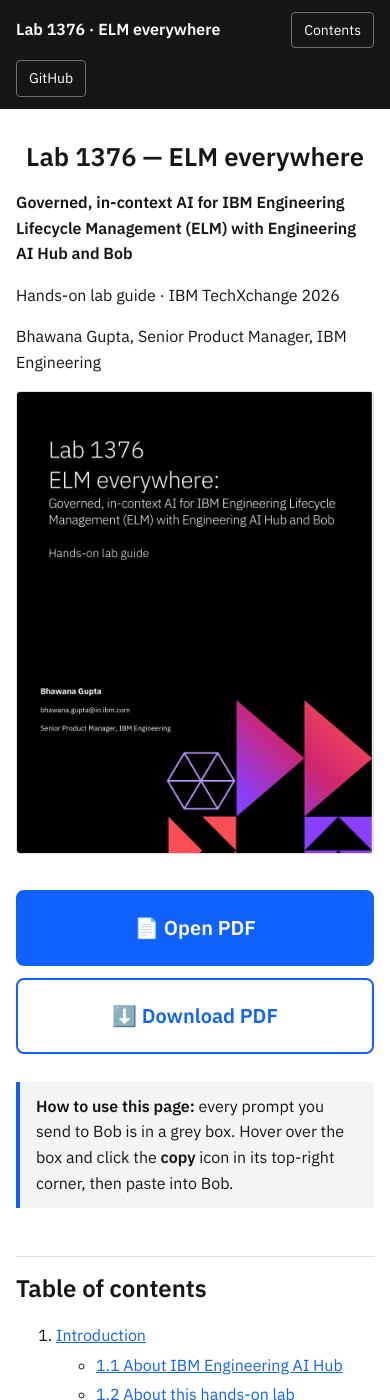
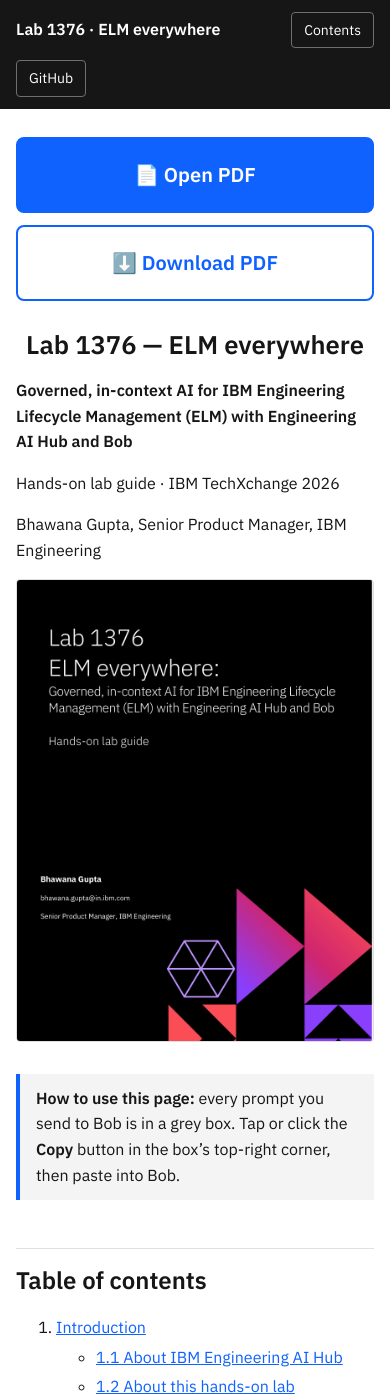
Before and after one commit to brettscharm/lab-1376-elm-everywhere, a Jekyll site: the page built from README.md, in a window 390 px wide and 1400 px high. Built offline with Jekyll 4.4.1, drawn with Linux system fonts in a browser that asks for light colours; our own code applies the rules of GitHub Pages for plain Markdown files.

Commit message:
Put large Open PDF and Download PDF buttons at the top of the site
Co-Authored-By: Claude Opus 5.5 <noreply@anthropic.com>

```diff
--- a/README.md
+++ b/README.md
@@ -14,7 +14,7 @@ Bhawana Gupta, Senior Product Manager, IBM Engineering
   <a href="https://github.com/brettscharm/lab-1376-elm-everywhere/raw/main/Lab-1376-ELM-everywhere.pdf"><img src="https://img.shields.io/badge/Download_PDF-24a148?style=for-the-badge" alt="Download PDF" height="48"></a>
 </p>
 
-> **How to use this page:** every prompt you send to Bob is in a grey box. Hover over the box and click the **copy** icon in its top-right corner, then paste into Bob.
+> **How to use this page:** every prompt you send to Bob is in a grey box. Tap or click the **Copy** button in the box's top-right corner, then paste into Bob.
 
 ---
 
--- a/_layouts/default.html
+++ b/_layouts/default.html
@@ -67,34 +67,28 @@
   @media (max-width: 600px) {
     .cta { flex-direction: column; gap: 12px; }
     .cta a { width: 100%; min-width: 0; padding: 20px; font-size: 20px; }
-    header a.btn.pdf { display: none; }
+    .cta { margin-top: 4px; }
     h1 { font-size: 1.6rem; text-align: center; }
   }
+  /* The site has its own buttons at the top, so hide the README's GitHub-only badge row. */
+  main p.lab-buttons { display: none; }
+  main p[align="center"] { text-align: center; }
 </style>
 </head>
 <body>
 <header>
   <a class="name" href="#">Lab 1376 · ELM everywhere</a>
   <a class="btn" href="#table-of-contents">Contents</a>
-  <a class="btn primary pdf" href="Lab-1376-ELM-everywhere.pdf" download>Download PDF</a>
   <a class="btn" href="https://github.com/brettscharm/lab-1376-elm-everywhere">GitHub</a>
 </header>
 <main>
+<div class="cta">
+  <a class="solid" href="Lab-1376-ELM-everywhere.pdf" target="_blank" rel="noopener">📄 Open PDF</a>
+  <a class="outline" href="Lab-1376-ELM-everywhere.pdf" download>⬇️ Download PDF</a>
+</div>
 {{ content }}
 </main>
 <script>
-  // Swap the README's plain website/PDF line for large centered PDF buttons, and center the cover.
-  document.querySelectorAll('main p').forEach(function (p) {
-    if (p.classList.contains('lab-buttons')) {
-      var cta = document.createElement('div');
-      cta.className = 'cta';
-      cta.innerHTML = '<a class="solid" href="Lab-1376-ELM-everywhere.pdf" target="_blank" rel="noopener">📄 Open PDF</a>' +
-        '<a class="outline" href="Lab-1376-ELM-everywhere.pdf" download>⬇️ Download PDF</a>';
-      p.replaceWith(cta);
-    } else if (p.querySelector('img[alt="Lab 1376 cover"]')) {
-      p.className = 'cover';
-    }
-  });
   // Match GitHub's heading anchors so the table-of-contents links work here too.
   document.querySelectorAll('main h1, main h2, main h3').forEach(function (h) {
     h.id = h.textContent.trim().toLowerCase().replace(/[^\p{L}\p{N}\s_-]/gu, '').replace(/\s/g, '-');
```
